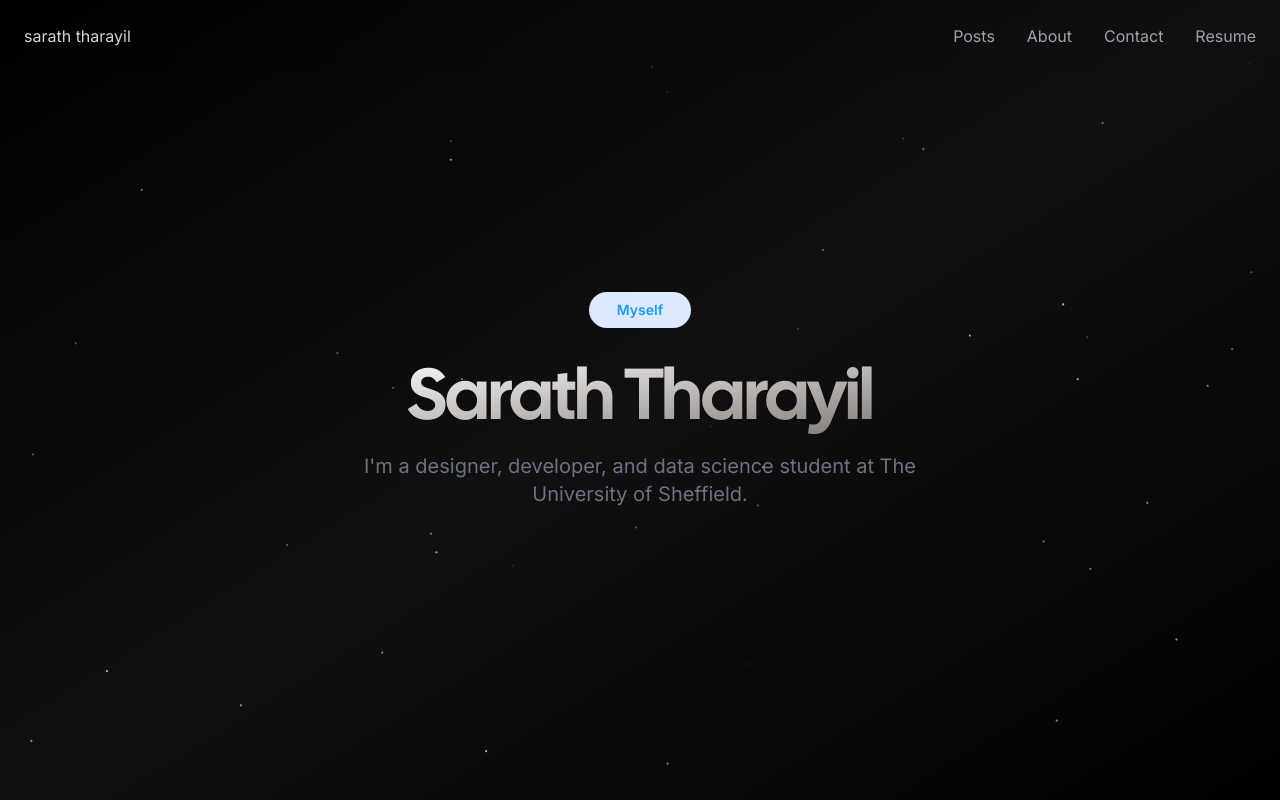
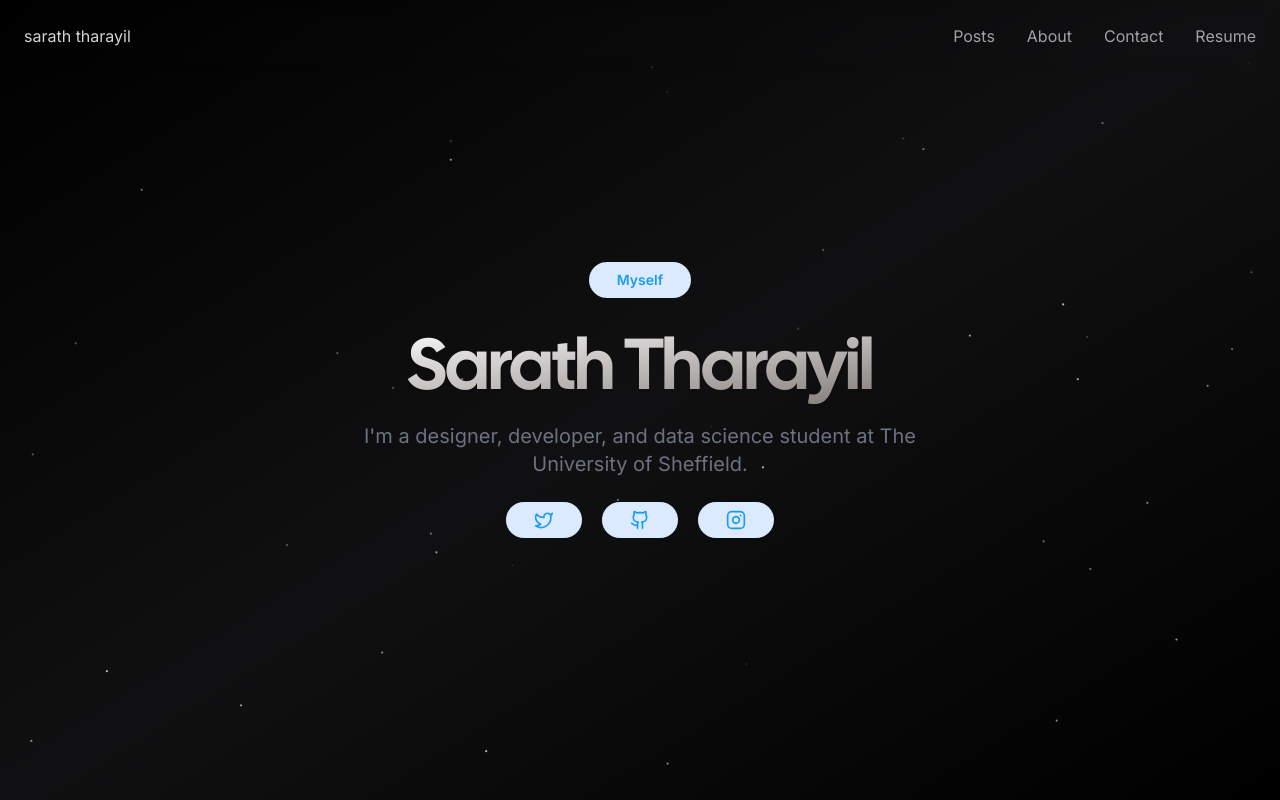
Before and after one commit to SarathTharayil/portfolio, a Next.js app: page / in a window 1280 px wide. Built offline with nearby package versions, Linux system fonts and the light colour scheme; no server answers; what tailwindcss-debug-screens would draw is missing.

Commit message:
added links

```diff
--- a/app/page.tsx
+++ b/app/page.tsx
@@ -1,7 +1,7 @@
 "use client";
 import Link from "next/link";
 import React from "react";
-import { Github, Mail, Twitter } from "lucide-react";
+import { Github, Instagram, Mail, Twitter } from "lucide-react";
 import { Navigation } from "./components/homenav";
 import Particles from "./components/particles";
 import profileImage from '../public/me.jpg'; // Import your profile image
@@ -14,7 +14,7 @@ export default function Home() {
       <div className="z-10 w-full max-w-xl px-5 xl:px-0 animate-fade-in">
       <Particles className="absolute inset-0 -z-10 animate-fade-in" quantity={100} />
       <a
-      href="https://twitter.com/steventey/status/1613928948915920896"
+      href="https://twitter.com/SarathTharayil"
       target="_blank"
       rel="noreferrer"
       className="mx-auto mb-5 flex max-w-fit animate-fade-up items-center justify-center space-x-2 overflow-hidden rounded-full bg-blue-100 px-7 py-2 transition-colors hover:bg-blue-200"
@@ -35,10 +35,36 @@ export default function Home() {
     >
         I'm a designer, developer, and data science student at The University of Sheffield.
     </p>
+    <div
+          className="mx-auto mt-6 flex animate-fade-up items-center justify-center space-x-5"
+          style={{ animationDelay: "0.3s", animationFillMode: "forwards" }}
+        >
+          <a
+            className="overflow-hidden rounded-full bg-blue-100 px-7 py-2 transition-colors hover:bg-blue-200"
+            href="https://www.twitter.com/SarathTharayil"
+            target="_blank"
+            rel="noopener noreferrer"
+          >
+            <Twitter className="h-5 w-5 text-[#1d9bf0]" />
+          </a>
+          <a
+            className="overflow-hidden rounded-full bg-blue-100 px-7 py-2 transition-colors hover:bg-blue-200"
+            href="https://www.github.com/SarathTharayil"
+            target="_blank"
+            rel="noopener noreferrer"
+          >
+            <Github className="h-5 w-5 text-[#1d9bf0]" />
+          </a>
+          <a
+            className="overflow-hidden rounded-full bg-blue-100 px-7 py-2 transition-colors hover:bg-blue-200"
+            href="https://www.instagram.com/Sarath_Tharayil"
+            target="_blank"
+            rel="noopener noreferrer"
+          >
+            <Instagram className="h-5 w-5 text-[#1d9bf0]" />
+          </a>
+          </div>
     </div>
     </div>
   );
 }
-
-
-//<Twitter className="h-5 w-5 text-[#1d9bf0]" />
```
